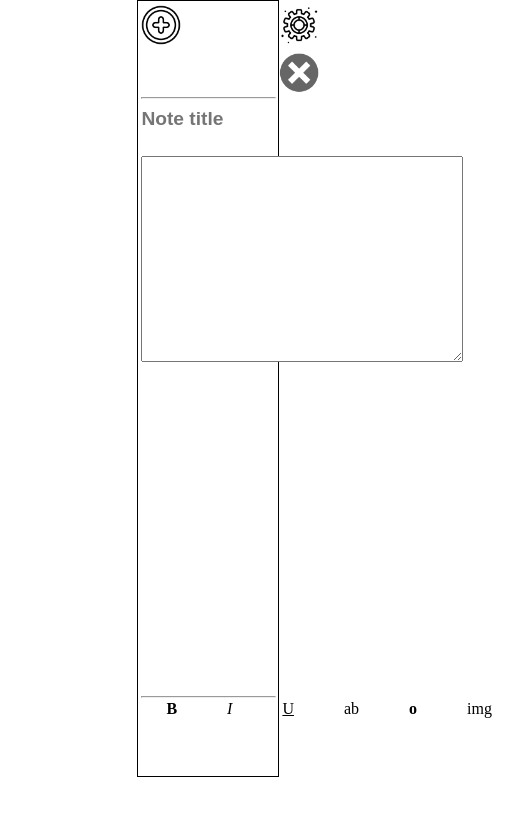
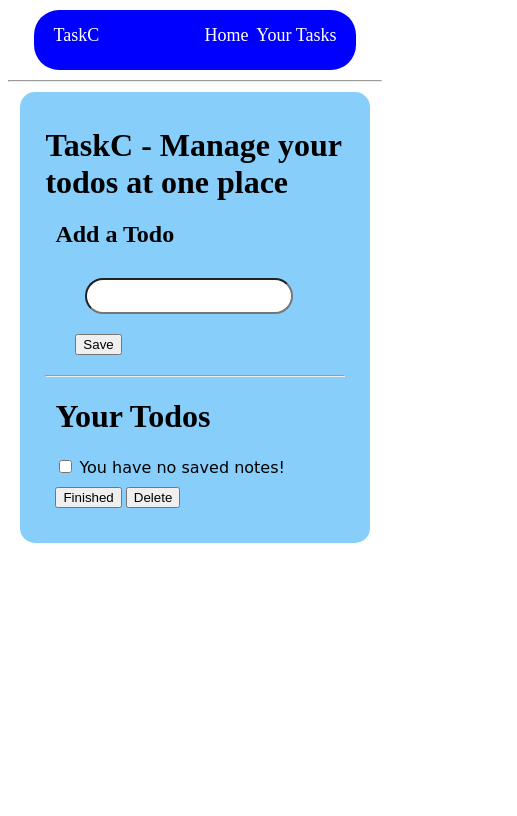
Before and after one commit to Tusharyadav10/MyBlog.github.io, a plain HTML site: page Web Project/ToDo/Page.html in a window 390 px wide. Shown: the whole page, 517 px wide, since content can reach past the window. Drawn offline with Linux system fonts and the light colour scheme.

Commit message:
Todo project added and some change done in project section

```diff
--- a/Web Project/ToDo/Page.html
+++ b/Web Project/ToDo/Page.html
@@ -1,57 +1,146 @@
 <!DOCTYPE html>
 <html lang="en">
 <head>
-    <link rel="stylesheet" href="./css/utils.css">
-    <link rel="stylesheet" href="./css/StPage.css">
-    <title>Document</title>
+    <meta charset="UTF-8">
+    <meta name="viewport" content="width=device-width, initial-scale=1.0">
+    <title>TaskC</title>
+    <link rel="stylesheet" href="style.css">
 </head>
 <body>
     <nav>
-        <ul>
-            <li class="left">
-                <div><a href="./Page.html"><img id="AddBtn" src="./img/add.png" alt="Add Notes"></a> </div>
-            </li>
-            <li class="right">
-                <span ><img id="ToolBtn" src="./img/sett.png" alt="Settings"></span>
-                <span ><a href="./Note.html"><img id="ExitBtn" src="./img/exit.png" alt="Close"></a></span>
-            </li>
+        <div class="brandName">
+            TaskC
+        </div>
+        <ul class="navbarLinks">
+            <li>Home</li>
+            <li>Your Tasks</li>
         </ul>
     </nav>
 
-    <div class="MainBox">
-        <hr>
-        <div class="title">
-            <!-- <h1>Note title</h1> -->
-            <input type="text" name="title" id="title" placeholder="Note title">
+    <hr>
+
+
+
+    <div class="container">
+        <h1 class="brandHeading">TaskC - Manage your todos at one place</h1>
+
+        <div class="label">
+            <h2>Add a Todo</h2>
         </div>
 
-        <div class="content">
-            <textarea name="note-content" id="note_content" cols="30" rows="10"></textarea>
+        <div class="addBox">
+            <input type="text" name="todoText" id="todoText">
+            <button onclick="handleAdd();" id="saveBtn">Save</button>
         </div>
+
+        <!-- <div class="status">
+            <input type="checkbox" name="showFin" id="showFin">
+            Show Finished
+        </div> -->
+
         <hr>
-        <div class="tools">
-            <ul>
-                <li id="BoldBtn">B</li>
-                <li id="ItalicBtn">I</li>
-                <li id="UnderlineBtn"><u>U</u></li>
-                <li id="StrikeBtn">ab</li>
-                <li id="BulletBtn">o</li>
-                <li id="imgBtn">img</li>
-            </ul>
+
+        <div class="savedTodo" id="savedTodo">
+            <h1>Your Todos</h1>
+
+            <div id="item">
+                <input type="checkbox" name="checked" id="checked" onclick="handleCheck();">
+                <span class="savedText">
+                You have no saved notes!
+                </span>
+                <button id="finish" onclick="handleFinish(this.id)">Finished</button>
+                <button id="Task" onclick="handleDelete(this.id);">Delete</button>
+            </div>
+
         </div>
     </div>
 
     <script>
-        let bold = document.getElementById("BoldBtn");
-        let itBtn = document.getElementById("ItalicBtn");
+        console.log("Welcome to TaskC!");
 
-        let bolgIt = bold.addEventListener("click", () => {
-            document.getElementById("note_content").style = "font-weight: bold;"
-        })
+        let count = 0;
+        let savedTodo = document.getElementById("savedTodo");
+        let todoText = document.getElementById("todoText");
+        let savedText = document.getElementsByClassName("savedText");
 
-        let italicIt = itBtn.addEventListener("click", () => {
-            document.getElementById("note_content").style = "font-style: italic;"
-        })
+        function showTasks() {
+            let innerHtmlText = "<h1>Your Todos</h1>\n";
+
+            for (let i = 1; i <= count; i++) {
+                let id = i.toString();
+                let key = "Task"+id;
+
+                let newTaskBox1 = '<div id="Task">\
+                    <input type="checkbox" name="checked" id="checked'+ id + '" onclick="handleCheck();">';
+
+                let taskBox = '\n<span class="savedText">' + localStorage.getItem(key) + '</span>\n';
+
+                let newTaskBox3 = '<button id="finish' + i.id + '" onclick="handleFinish(this.id);">Finished</button>\
+                <button id="Task' + i.id + '" onclick="handleDelete(this.id);">Delete</button>\
+                </div>';
+
+                innerHtmlText += newTaskBox1 + taskBox + newTaskBox3;
+            }
+            savedTodo.innerHTML = innerHtmlText;
+        }
+
+        function handleAdd() {
+            count += 1;
+
+            let task = todoText.value;
+            let key = "Task"+count.toString();
+
+            localStorage.setItem(key, task);
+            showTasks();
+        }
+
+        function handleDelete(taskId) {
+            let task = localStorage.getItem("Task"+count.toString());
+
+            localStorage.setItem(taskId, task);
+            localStorage.removeItem(count);
+            count -= 1;
+
+            showTasks();
+        }
+
+        function handleCheck() {
+            let innerHtmlText = "<h1>Your Todos</h1>\n";
+
+            for (let i = 1; i <= count; i++) {
+                let id = i.toString();
+                let key = "Task"+id;
+                let checkBox = document.getElementById("checked"+id);
+                let taskBox = "";
+                let newTaskBox1 = "";
+
+                if (checkBox.checked) {
+                    newTaskBox1 += '<div id="Task">\
+                    <input type="checkbox" name="checked" id="checked'+ id + '" onclick="handleCheck();"  checked>';
+                    taskBox += '\n<span class="savedText" style="text-decoration: line-through;">' + localStorage.getItem(key) + '</span>\n';
+                }
+                else {
+                    newTaskBox1 += '<div id="Task">\
+                    <input type="checkbox" name="checked" id="checked'+ id + '" onclick="handleCheck();">';
+                    taskBox += '\n<span class="savedText">' + localStorage.getItem(key) + '</span>\n';
+                }
+
+                let newTaskBox3 = '<button id="finish' + i.id + '" onclick="handleFinish(this.id);">Finished</button>\
+                <button id="Task' + i.id + '" onclick="handleDelete(this.id);">Delete</button>\
+                </div>';
+
+                innerHtmlText += newTaskBox1 + taskBox + newTaskBox3;
+            }
+            savedTodo.innerHTML = innerHtmlText;
+
+        }
+
+        // function handleFinish(taskId) {
+        //     pass;
+        // }
+
+
+
     </script>
 
 </body>
--- a/Web Project/ToDo/css/StPage.css
+++ /dev/null
@@ -1,80 +0,0 @@
-
-.MainBox {
-    margin-left: 35vw ;
-    padding-left: 1vw;
-    padding-bottom: 1vw;
-    width: 35vw;
-    height: 80vh;
-    /* background-color: antiquewhite; */
-    border: 1px solid black;
-    border-top-style: hidden;
-}
-hr {
-    width: 97%;
-}
-
-#title{
-    width: 34vw;
-    height: 40px;
-    font-size: larger;
-    border: 0px;
-    font-weight: bolder;
-}
-
-.content {
-    height: 62vh;
-    padding: 2vh 0;
-    margin-right: 1vw;
-}
-
-#note_content {
-    padding: 12px;
-    font-size: larger;
-}
-
-.tools ul {
-    display: flex;
-    list-style-type: none;
-}
-
-.tools ul li {
-    padding: 2px 25px;
-    cursor: pointer;
-}
-.tools ul li :hover {
-
-    background: rgb(230, 224, 224);
-    cursor: pointer;
-}
-#BoldBtn {
-    font-size: medium;
-    font-weight: bold;
-}
-
-#ItalicBtn {
-    font-size: medium;
-    font-style: italic;
-}
-
-#ItalicBtn {
-    font-size: medium;
-    font-style: italic;
-}
-
-#UnderlineBtn {
-    font-size: medium;
-}
-#StrikeBtn {
-    font-size: medium;
-
-}
-
-#BulletBtn {
-    font-size: medium;
-    font-weight: bolder;
-}
-
-#imgBtn {
-    font-size: medium;
-
-}
--- a/Web Project/ToDo/css/style.css
+++ /dev/null
@@ -1,48 +0,0 @@
-* {
-    margin : 0;
-    padding: 0;
-}
-
-.MainBox {
-    margin-left: 35vw ;
-    padding-left: 1vw;
-    padding-bottom: 1vw;
-    width: 35vw;
-    height: 80vh;
-    /* background-color: antiquewhite; */
-    border: 1px solid black;
-    border-top-style: hidden;
-}
-
-.Search {
-    margin: 5px 0px;
-}
-
-#SrhBar {
-    width: 90%;
-    height: 35px;
-    border: 1px hidden;
-    padding: 0px 10px;
-    font-size: large;
-    background-color: rgb(196 196 196 / 42%);
-
-}
-
-.Bar img {
-    width: 16px;
-    position: relative;
-    right: 2vw;
-}
-
-.History {
-    display: flex;
-    flex-direction: column;
-    margin-right: 2vw;
-}
-
-.History div {
-    padding: 3px 14px;
-    background-color: #00fff37a;
-    margin-top: 6px;
-    font-size: medium;
-}
--- a/Web Project/ToDo/css/utils.css
+++ /dev/null
@@ -1,42 +0,0 @@
-* {
-    margin : 0;
-    padding: 0;
-}
-
-nav {
-    width: 36vw;
-    margin-left: 35vw;
-    /* height: 10vh; */
-    /* background-color: aquamarine; */
-    border: 1px solid black;
-    border-bottom-style: hidden;
-}
-
-nav ul{
-    list-style-type: none;
-    display: flex;
-}
-
-
-.left {
-    padding-left: 1vw;
-}
-
-/* #AddBtn, #ToolBtn, #ExitBtn {
-    font-size: xx-large;
-    font-weight: bolder;
-
-} */
-
-#AddBtn, #ToolBtn, #ExitBtn {
-    width: 40px;
-    padding-top: 4px;
-}
-
-.right {
-    padding-left: 25vw;
-}
-
-/* #ToolBtn {
-    padding-right: 1vw;
-} */
--- /dev/null
+++ b/Web Project/ToDo/style.css
@@ -0,0 +1,93 @@
+:root {
+    --mry: 10px;
+    --fsize: large;
+}
+
+nav {
+    margin: 10px auto;
+    padding: 5px 20px;
+    width: fit-content;
+    height: 50px;
+    display: flex;
+    background-color: blue;
+    color: white;
+    border-radius: 25px;
+}
+nav .brandName {
+    /* margin-left: 20vw; */
+    margin-top: var(--mry);
+    width: fit-content;
+    font-size: var(--fsize);
+}
+nav ul {
+    margin-left: 25vw;
+    padding: 0;
+    margin-top: var(--mry);
+    list-style-type: none;
+    display: flex;
+    font-size: var(--fsize);
+}
+nav ul li {
+    padding-left: 2vw;
+}
+
+
+
+
+.container {
+    margin: 10px auto;
+    padding: 25px;
+    width: 45%;
+    background-color: lightskyblue;
+    border-radius: 15px;
+}
+
+.brandHeading {
+    margin: 10px auto;
+    width: fit-content;
+}
+
+.label {
+    margin: 10px;
+}
+
+.addBox {
+    margin: 10px auto;
+    width: 80%;
+}
+#todoText {
+    margin: 10px;
+    padding-left: 10px;
+    width: 80%;
+    height: 30px;
+    border-radius: 18px;
+}
+#saveBtn {
+    margin: 10px auto;
+}
+
+.status {
+    margin: 10px;
+}
+
+.savedTodo {
+    margin: 10px;
+}
+.savedTodo button {
+    margin-top: 10px;
+}
+.savedText {
+    margin-right: 100px;
+    overflow-wrap: anywhere;
+    font-family: cursive;
+}
+
+
+@media screen and (max-width: 800px) {
+    .container {
+        width: 80%;
+    }
+    .savedText {
+        margin-right: 150px;
+    }
+}
--- a/css/style.css
+++ b/css/style.css
@@ -81,10 +81,9 @@ h3 {
 
 }
 
-.item1 img {
+.item img {
     width: 100px;
     margin: 10px;
-    border-radius: 74px;
 }
 
 .experience {
```
Also changed, not shown: Web Project/ToDo/Note.html (deleted, +0 -43 lines), Web Project/ToDo/Original/index(js).html (deleted, +0 -129 lines), index.html (+9 -9 lines), Web Project/ToDo/img/add.png (deleted), Web Project/ToDo/img/exit.png (deleted), Web Project/ToDo/img/menu.png (deleted), Web Project/ToDo/img/sett.png (deleted), Web Project/ToDo/img/srh.png (deleted), img/calcu.jpg (added), img/calculate.png (deleted), img/clk.png (added), img/clock.png (deleted), img/download.png (deleted), img/todo.png (added).
